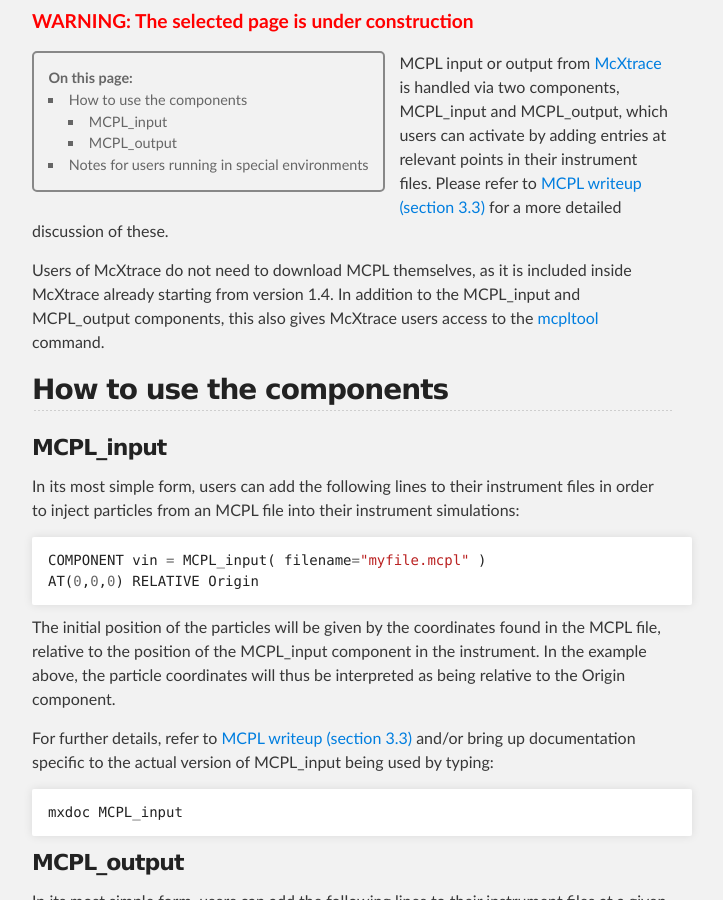
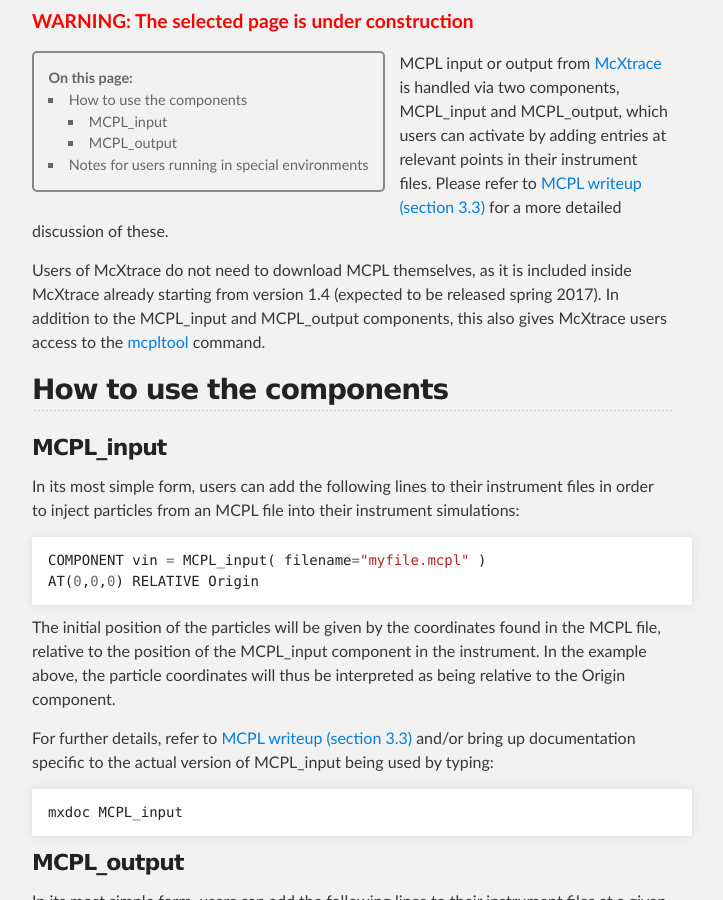
Before and after one commit to mctools/mcpl, a Jekyll site: the page built from hooks_mcxtrace.md, in a window 1280 px wide and 900 px high, scrolled down 317 px. Shown: the whole window, without its empty margins (288-1011 px from the left). Built offline with Jekyll 4.4.1, drawn with Linux system fonts in a browser that asks for light colours.

Commit message:
Update hooks_mcxtrace.md

```diff
--- a/hooks_mcxtrace.md
+++ b/hooks_mcxtrace.md
@@ -13,7 +13,7 @@ entries at relevant points in their instrument files. Please refer to {% include
 subsection=3.3 %} for a more detailed discussion of these.
 
 Users of McXtrace do not need to download MCPL themselves, as it is included
-inside McXtrace already starting from version 1.4. In addition to the
+inside McXtrace already starting from version 1.4 (expected to be released spring 2017). In addition to the
 MCPL_input and MCPL_output components, this also gives McXtrace users
 access to the [mcpltool](LOCAL:usage_cmdline) command.
 
```
